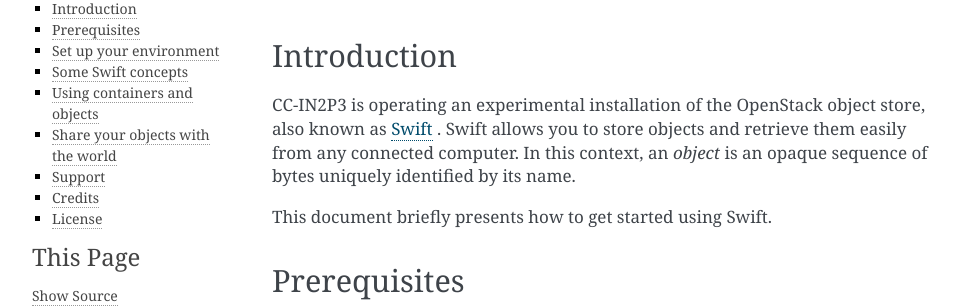
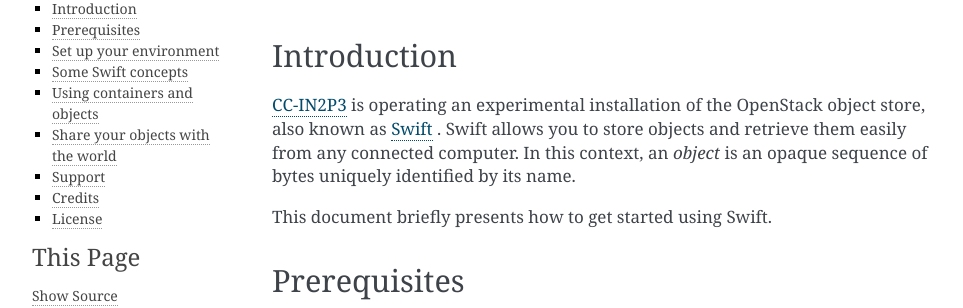
Before and after one commit to airnandez/swift-in2p3, a Sphinx documentation site: the page built from docs/source/index.rst, in a window 1280 px wide and 900 px high. Shown: the part 138-446 px from the top of the window, without its empty margins (148-1111 px from the left). Built offline with Sphinx 7.4.7, drawn with Linux system fonts in a browser that asks for light colours; some of the changed lines change nothing that is shown.

Commit message:
Add some links

```diff
--- a/docs/source/index.rst
+++ b/docs/source/index.rst
@@ -13,7 +13,7 @@
 Introduction
 ------------
 
-CC-IN2P3 is operating an experimental installation of the OpenStack object store, also known as `Swift <https://www.openstack.org/software/releases/mitaka/components/swift>`_ . Swift allows you to store objects and retrieve them easily from any connected computer. In this context, an *object* is an opaque sequence of bytes uniquely identified by its name.
+`CC-IN2P3 <http://cc.in2p3.fr/>`_ is operating an experimental installation of the OpenStack object store, also known as `Swift <https://www.openstack.org/software/releases/mitaka/components/swift>`_ . Swift allows you to store objects and retrieve them easily from any connected computer. In this context, an *object* is an opaque sequence of bytes uniquely identified by its name.
 
 This document briefly presents how to get started using Swift.
 
```
